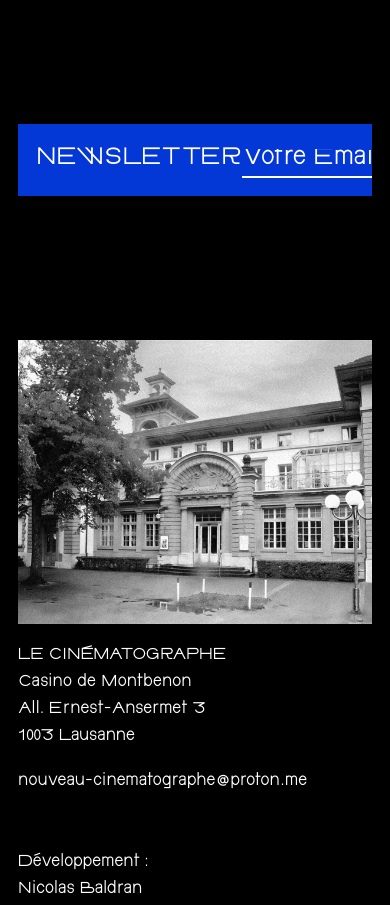
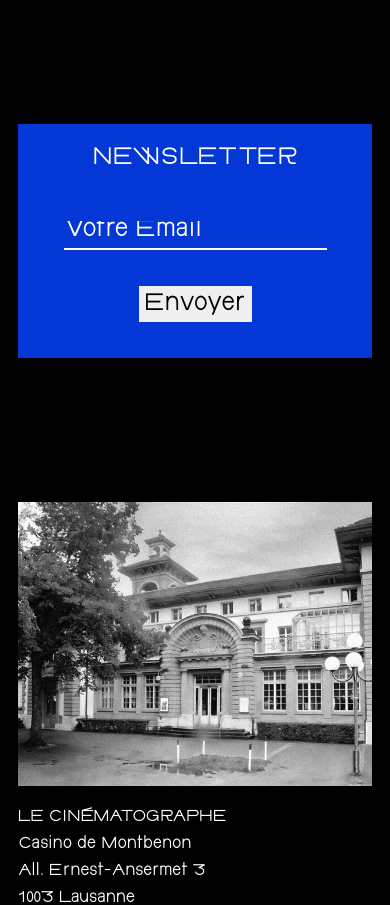
Before and after one commit to azertypow/lecinematographe.landingPage, a Vue app: page / in a window 390 px wide. Shown: the part 6220-7125 px from the top of the page. Built offline with nearby package versions, Linux system fonts and the light colour scheme.

Commit message:
fix: newsletterform

```diff
--- a/src/components/AppFooter.vue
+++ b/src/components/AppFooter.vue
@@ -117,14 +117,27 @@
     align-items: center;
     justify-content: space-between;
     width: 100%;
-    padding: 1rem .5rem;
+    padding: .5rem .5rem;
     box-sizing: border-box;
-    height: 2rem;
+
+    h4 {
+        margin: 0;
+    }
+
+    @media (max-width: 1100px) {
+        flex-direction: column;
+    }
 }
 
 .inf-content {
     display: flex;
     align-items: center;
+    box-sizing: border-box;
+
+    @media (max-width: 1100px) {
+        width: 100%;
+        flex-direction: column;
+    }
 
     > input {
         font-family: "DIN Dong", Inter, system-ui, Avenir, Helvetica, Arial, sans-serif;
@@ -134,6 +147,12 @@
         font-size: inherit;
         line-height: inherit;
         height: 1rem;
+        max-width: 100%;
+
+        @media (max-width: 1100px) {
+            margin-top: .5rem;
+            margin-bottom: .5rem;
+        }
     }
 
     [type="email"] {
@@ -147,6 +166,10 @@
 
         &:focus-visible {
             outline: none;
+        }
+
+        @media (max-width: 1100px) {
+            margin-top: 1rem;
         }
     }
 }
```
